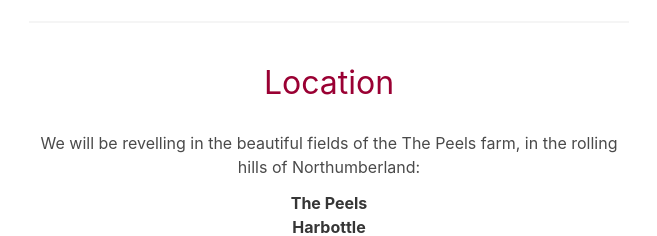
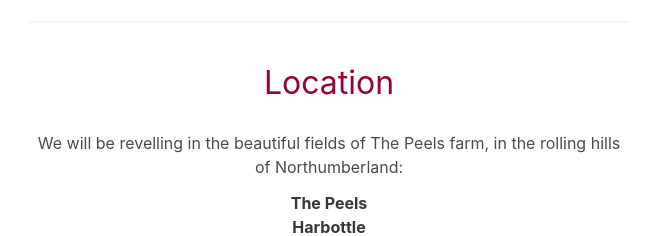
Before and after one commit to thomcorley/corleychella, a plain HTML site: page index.html in a window 1280 px wide. Shown: the part 2308-2544 px from the top of the page, 311-968 px from the left. Drawn offline with nearby package versions, Linux system fonts and the light colour scheme.

Commit message:
Update copy

```diff
--- a/index.html
+++ b/index.html
@@ -85,7 +85,7 @@
         <hr>
 
         <h3 class="is-size-3 py-3" style="color: #9A0033">Location</h3>
-        <p class="py-3">We will be revelling in the beautiful fields of the The Peels farm, in the rolling hills of Northumberland:</p>
+        <p class="py-3">We will be revelling in the beautiful fields of The Peels farm, in the rolling hills of Northumberland:</p>
         <p><strong>The Peels</strong></p>
         <p><strong>Harbottle</strong></p>
         <p><strong>Morpeth</strong></p>
@@ -93,6 +93,7 @@
         <p><strong>NE65 7DL</strong></p>
 
         <hr>
+
         <h3 class="is-size-3 py-3" style="color: #9A0033">Essential Info</h3>
         <p class="py-3">Tom will cook two delicious and nutritious meals (including vegan options): on Friday evening and Saturday evening, and there will be a BBQ for people to cook their own food, too.</p>
         <p class="py-3">If anyone would like to get involved and be part of the entertainment, get in touch.</p>
```
